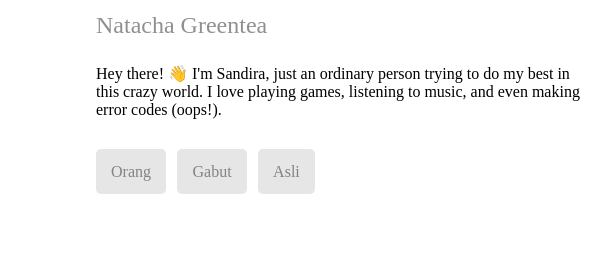
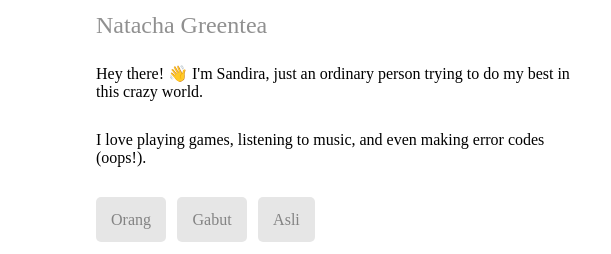
Before and after one commit to dashdira/axolotlextnd.github.io, a plain HTML site: page index.html in a window 1280 px wide. Shown: the part 148-402 px from the top of the page, 412-1023 px from the left. Drawn offline with Linux system fonts and the light colour scheme.

Commit message:
awoakwoakkw

```diff
--- a/index.html
+++ b/index.html
@@ -18,8 +18,8 @@
 		<div class="profile_desc_section">
 			<h2>Diraa</h2>
 			<h3>Natacha Greentea</h3>
-			<p class="description">Hey there! 👋 I'm Sandira, just an ordinary person trying to do my best in this crazy world.
-				I love playing games, listening to music, and even making error codes (oops!).  </p>
+			<p class="description">Hey there! 👋 I'm Sandira, just an ordinary person trying to do my best in this crazy world.</p>
+			<p class="description">I love playing games, listening to music, and even making error codes (oops!).</p>
 			<div class="interests">
 				<span class="interests_item">Orang</span>
 				<span class="interests_item">Gabut</span>
```
